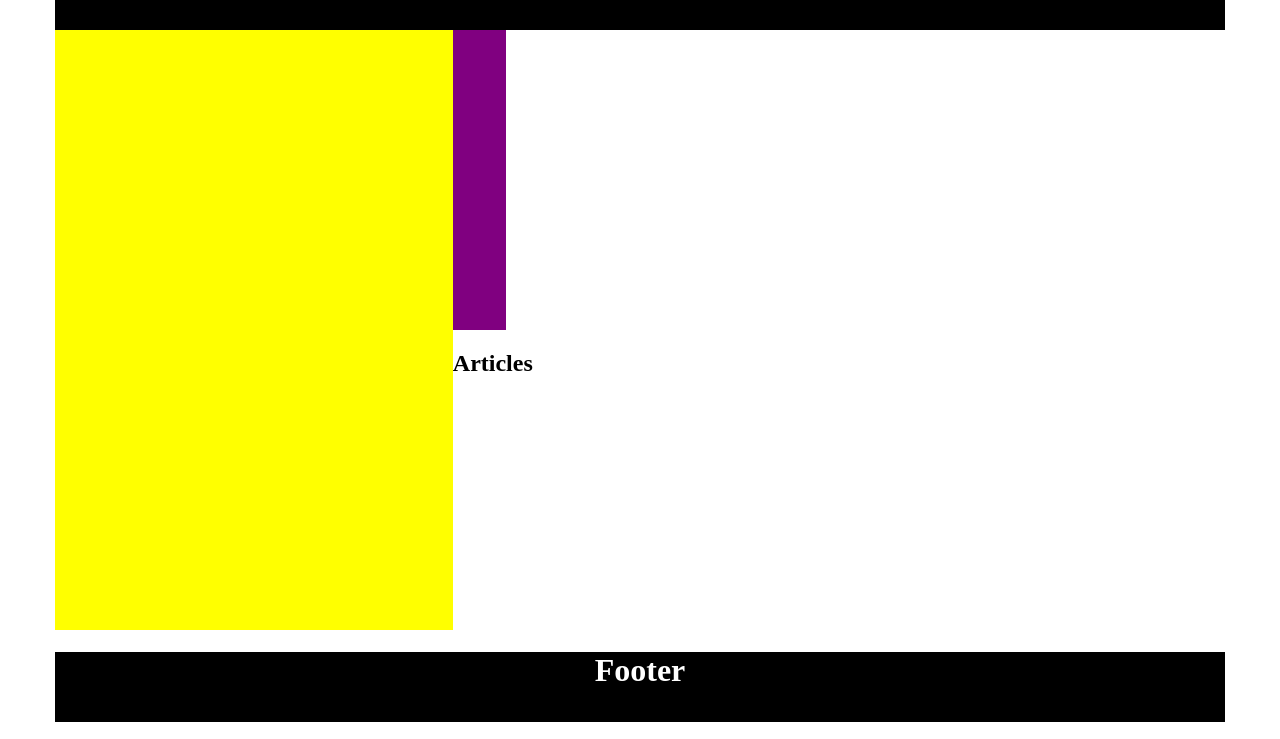
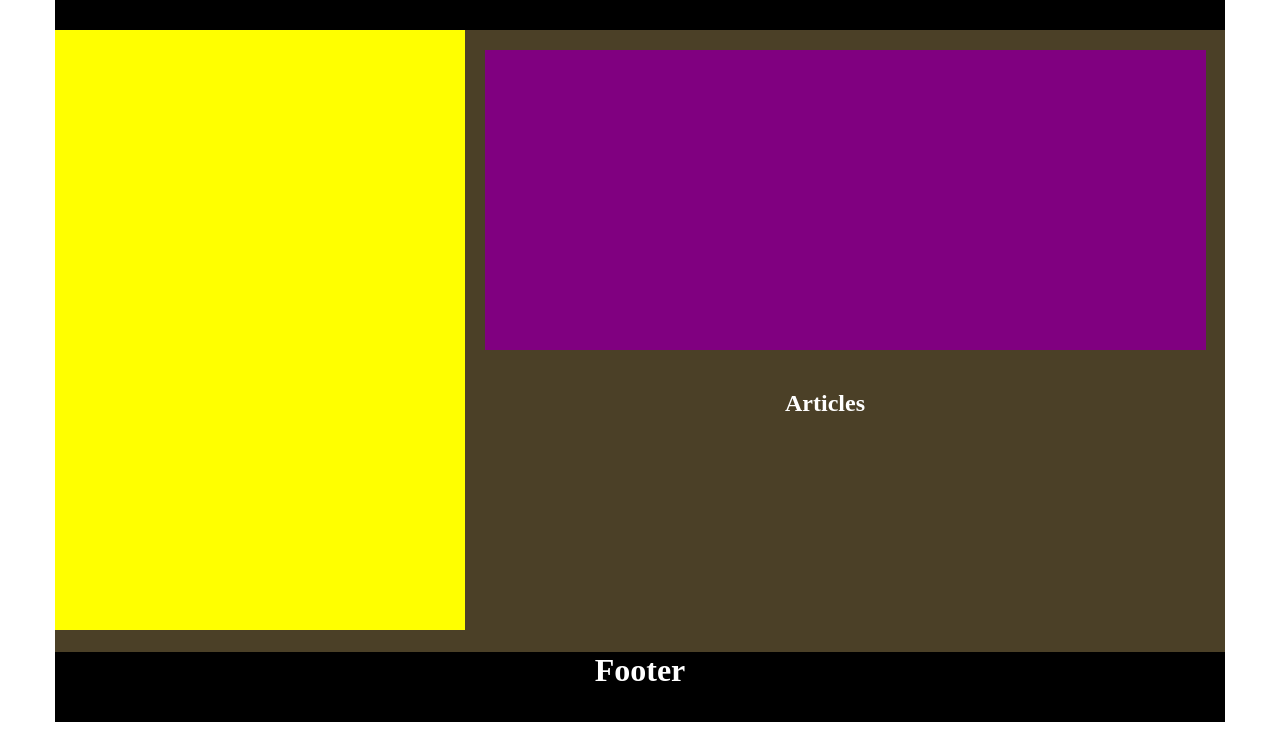
Before and after one commit to KovalDasha/kfund, a plain HTML site: page Lesson7/index.html in a window 1280 px wide. Shown: the part 61-800 px from the top of the page. Drawn offline with Linux system fonts and the light colour scheme.

Commit message:
Update style.css

```diff
--- a/Lesson7/style.css
+++ b/Lesson7/style.css
@@ -1,6 +1,7 @@
 .container{
     width: 1170px;
     margin: 0 auto;
+    background-color: rgb(75, 64, 39);
 }
 .main_inner{
     display: flex;
@@ -21,25 +22,30 @@
 .yellow{
     background-color: yellow;
     height: 600px;
-    width: 34%;
+    width: 35%;
 }
+.a{
+    display: flex;
+    flex-direction: column;
+    width: 721px;
+}
+
 .purple{
     background-color: purple;
     height: 300px;
-    width: 66%;
+    width: 100%;
+    margin: 20px;
 }
 .text{
-
+    text-align: center;
+    color: white;
+}
+.aa{
+    display: flex;
+    flex-direction: column;
 }
 .black1{
     background-color: black;
     height: 20%;
     width: 20%;
 }
-
-
-
-
-
-/*display: inline-block;
-justify-content: flex-start;
```
